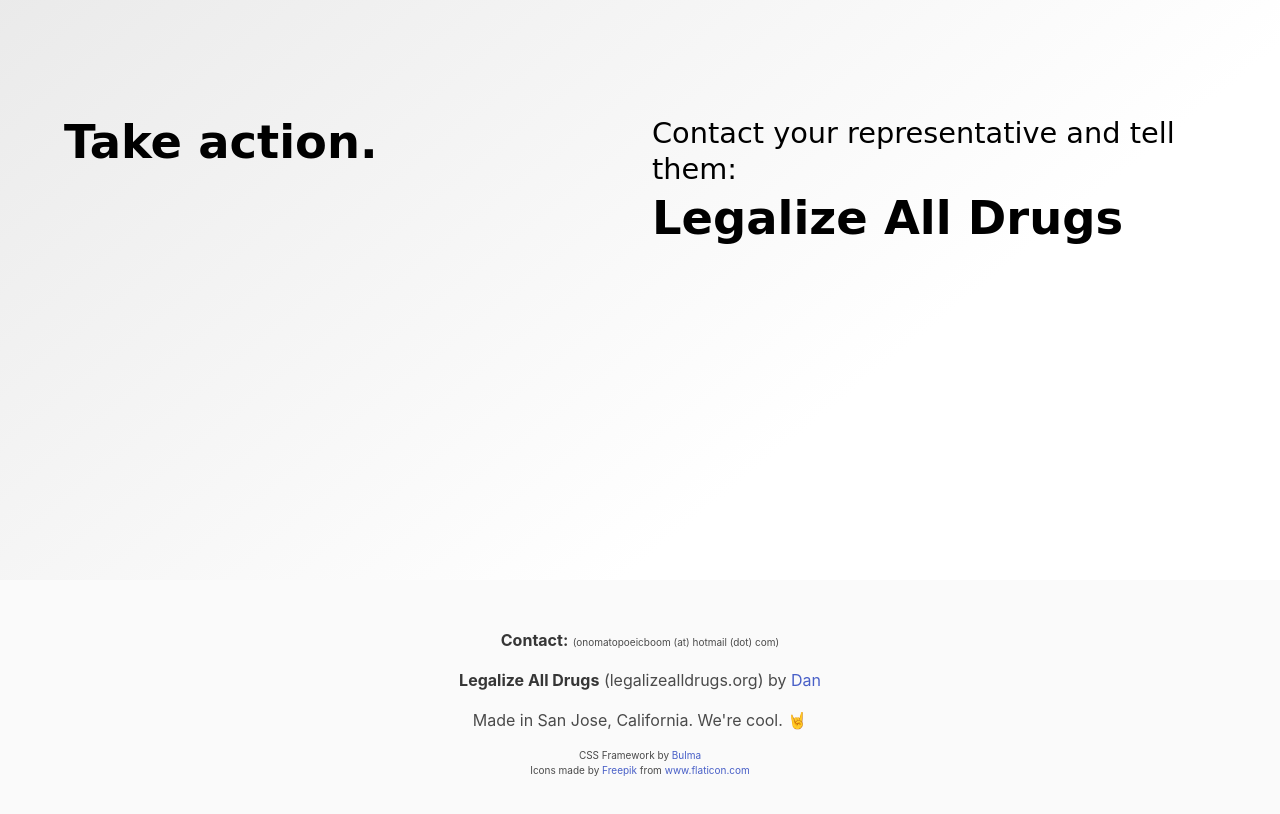
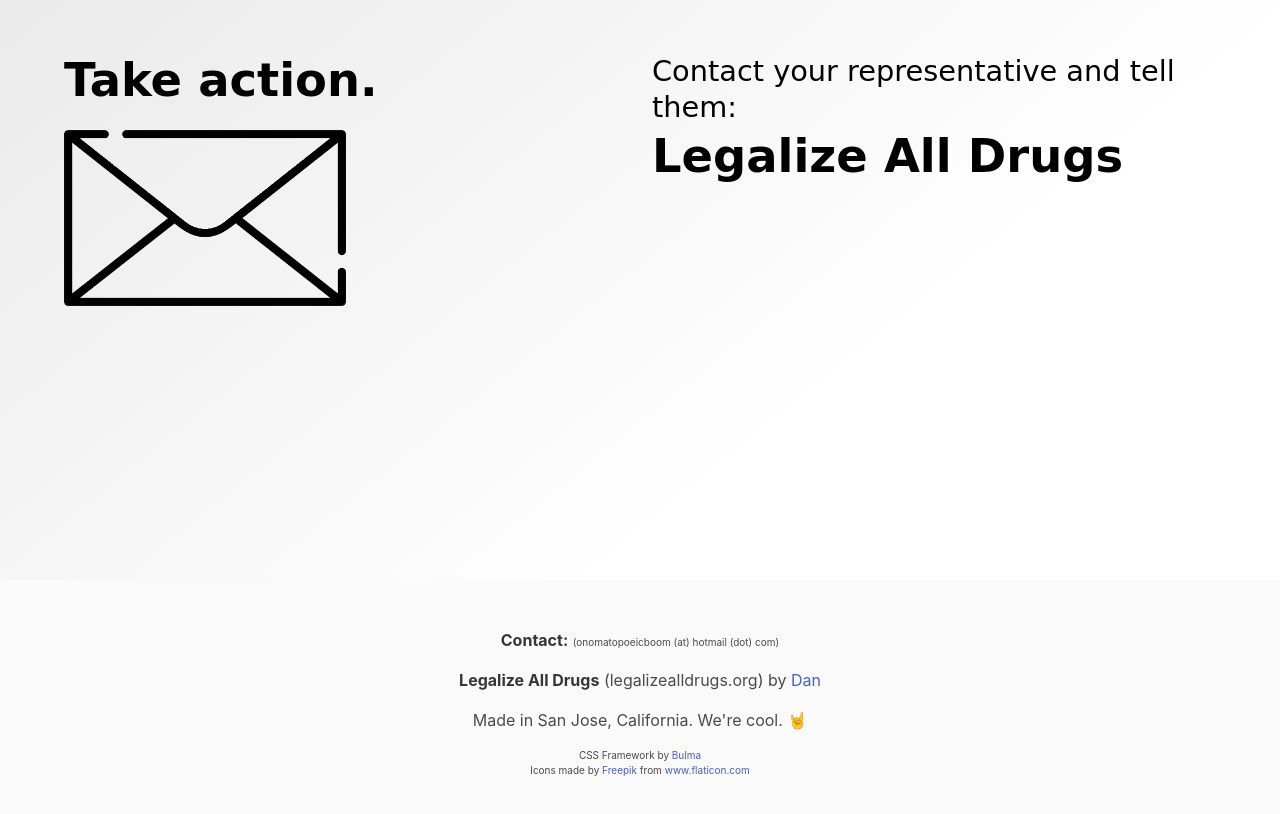
Before and after one commit to legalizealldrugs/legalizealldrugs.github.io, a plain HTML site: page index.html in a window 1280 px wide. Shown: the part 4220-5034 px from the top of the page. Drawn offline with nearby package versions, Linux system fonts and the light colour scheme; a web font is replaced by a local one.

Commit message:
actually no not the final

```diff
--- a/index.html
+++ b/index.html
@@ -148,11 +148,14 @@
             <div class="columns is-centered">
                 <div class="column">
                     <h1 class="title info-heading">Take action.</h1>
+                    <figure class="image">
+                        <img style="width: 50%" alt="mail" src="assets/envelope.png">
+                    </figure>
                 </div>
                 <div class="column">
-                        <h2 class="subtitle info-subheading">Contact your representative and tell them:</h2>
-                        <h1 class="title info-heading">Legalize All Drugs</h1>
-                    </div>
+                    <h2 class="subtitle info-subheading">Contact your representative and tell them:</h2>
+                    <h1 class="title info-heading">Legalize All Drugs</h1>
+                </div>
             </div>
 
         </div>
```
Also changed, not shown: assets/envelope.png (added).
